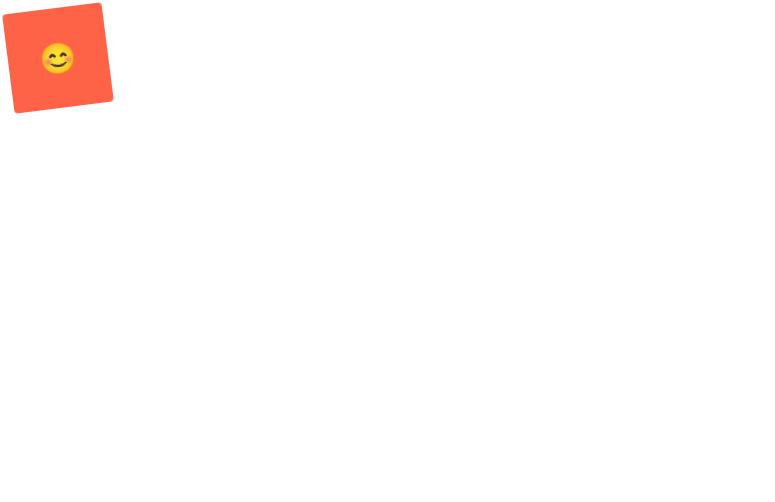
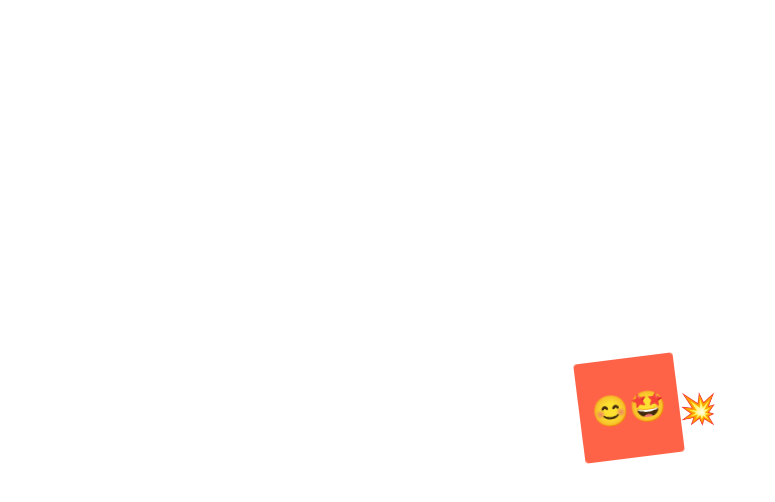
Before and after one commit to onetuks/reactjs-practice, a React (Create React App) app: page / in a window 1280 px wide. Shown: the top 502 px of the page, without its empty margins (0-775 px from the left). Built offline with nearby package versions, Linux system fonts and the light colour scheme.

Commit message:
styled-components > 태그로부터 독립된 styled 선언

```diff
--- a/src/App.js
+++ b/src/App.js
@@ -2,6 +2,10 @@
 
 const Wraper = styled.div`
   display: flex;
+  width: 100vw;
+  height: 100vh;
+  justify-content: center;
+  align-items: center;
 `;
 
 const rotationAnim = keyframes`
@@ -18,6 +22,10 @@
   }
 `;
 
+const Emoji = styled.span`
+  font-size: 30px;
+`;
+
 const Box = styled.div`
   background-color: tomato;
   width: 100px;
@@ -26,7 +34,7 @@
   justify-content: center;
   align-items: center;
   animation: ${rotationAnim} 1s linear infinite;
-  span {
+  ${Emoji} {
     font-size: 30px;
     &:hover {
       font-size: 48px;
@@ -37,13 +45,17 @@
   }
 `;
 
-
 function App() {
   return (
     <Wraper>
       <Box>
-        <span>😊</span>
+        {/* 얘는 Box 컴포넌트 내에서 span 태그 말고 Emoji태그로 선언한 경우이므로, as, attr 적용시 모두 정상적으로 스타일 적용됨. */}
+        <Emoji>😊</Emoji>
+        {/* 얘는 Box 컴포넌트 내에서 span 태그를 명시해서 선언한 경우 스타일 적용 안 됨 (현재 p태그로 렌더링되므로) */}
+        <Emoji as="p">🤩</Emoji>
       </Box>
+      {/* 얘는 Box 컴포넌트 밖에 있으므로, Box 컴포넌트 내에 선언한 스타일 적용이 안 됨. */}
+      <Emoji>💥</Emoji>
     </Wraper>
   );
 }
```
